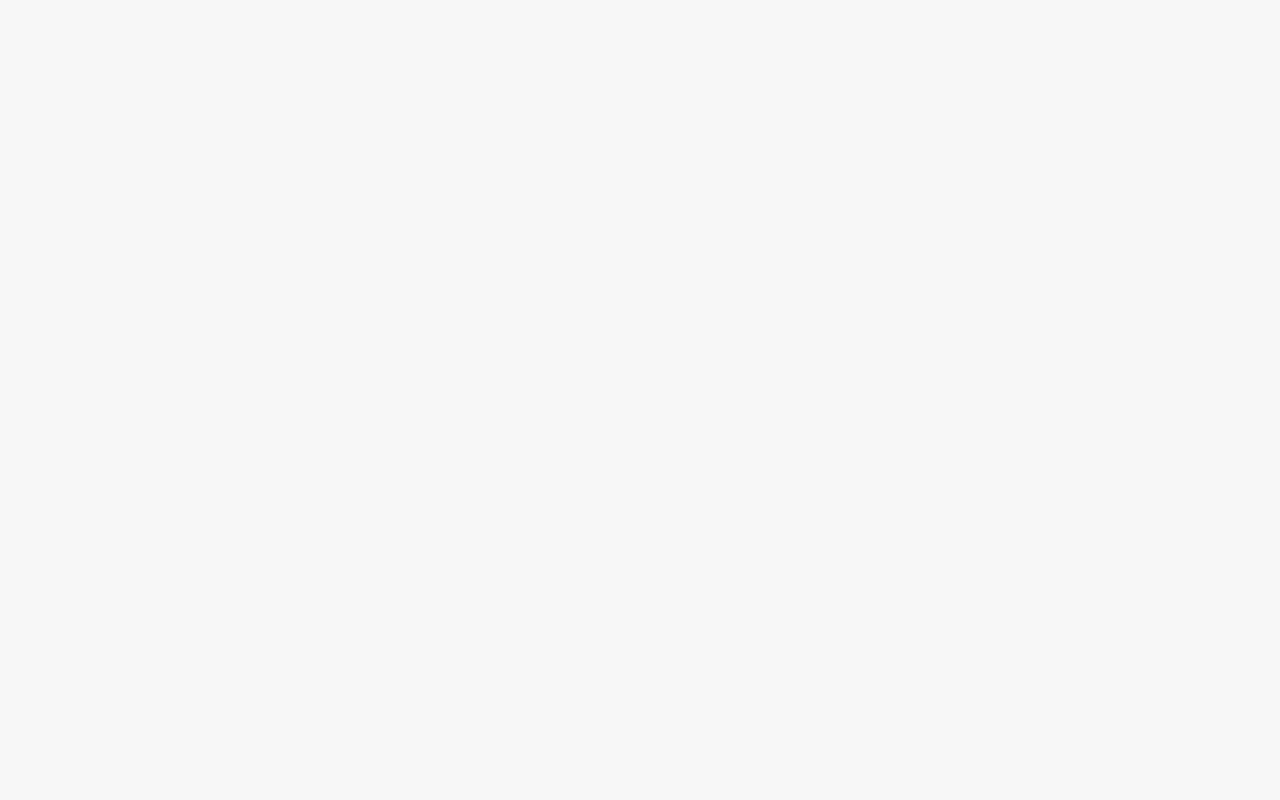
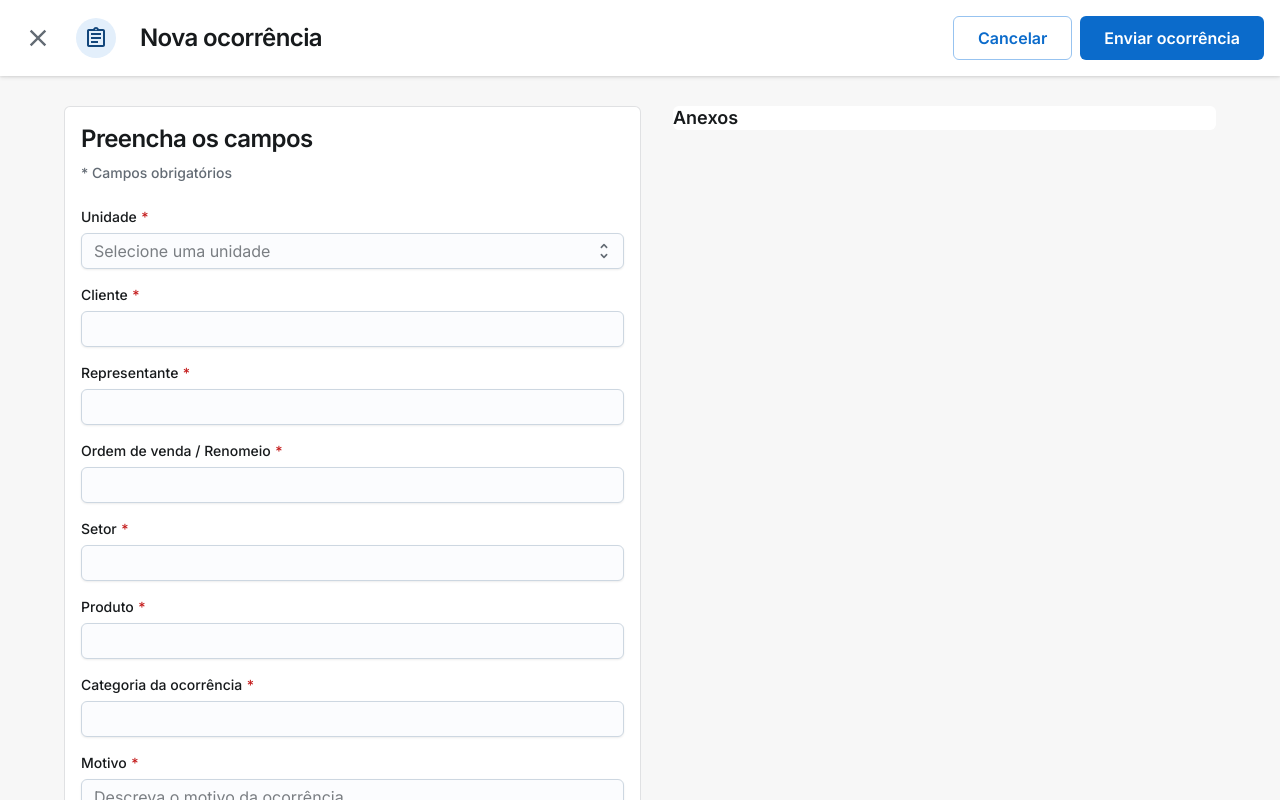
Before and after one commit to lucasbachega/soufer-complaints, a React (Create React App) app: page /new-occurrence in a window 1280 px wide. Before the commit this address had no page. Built offline with nearby package versions, Linux system fonts and the light colour scheme.

Commit message:
configure new occurrence layout v1

```diff
--- a/public/index.html
+++ b/public/index.html
@@ -33,7 +33,7 @@
       href="https://fonts.googleapis.com/css2?family=Inter:wght@300;400;500;600;700&display=swap"
     />
 
-    <title>React App</title>
+    <title>Soufer - Portal de ocorrências</title>
   </head>
 
   <style>
--- a/src/App.js
+++ b/src/App.js
@@ -1,4 +1,5 @@
 import { CssVarsProvider } from "@mui/joy/styles";
+import React from "react";
 import { BrowserRouter } from "react-router-dom";
 import "./App.css";
 import Routes from "./routes";
@@ -7,7 +8,10 @@ import { theme } from "./theme";
 function App() {
   return (
     <div className="App">
-      <CssVarsProvider theme={theme} defaultMode="light">
+      <CssVarsProvider
+        theme={theme}
+        defaultMode="light" // the selector to apply the CSS theme variables stylesheet.
+      >
         <BrowserRouter>
           <Routes />
         </BrowserRouter>
--- /dev/null
+++ b/src/components/SelectInput.js
@@ -0,0 +1,56 @@
+import { InfoOutlined } from "@mui/icons-material";
+import {
+    FormControl,
+    FormHelperText,
+    FormLabel,
+    Option,
+    Select,
+} from "@mui/joy";
+import React from "react";
+
+const SelectInput = ({
+  value,
+  onChange = () => {},
+  label,
+  placeholder,
+  size,
+  variant,
+  helperText,
+  startDecorator,
+  endDecorator,
+  error,
+  defaultValue,
+  options = [],
+  required,
+}) => {
+  return (
+    <FormControl required={required} error={error}>
+      {Boolean(label) && <FormLabel>{label}</FormLabel>}
+      <Select
+        required={required}
+        value={value}
+        variant={variant}
+        size={size}
+        placeholder={placeholder}
+        startDecorator={startDecorator}
+        endDecorator={endDecorator}
+        defaultValue={defaultValue}
+        onChange={onChange}
+      >
+        {options?.map((option) => (
+          <Option key={option?.value} value={option?.value}>
+            {option?.label}
+          </Option>
+        ))}
+      </Select>
+      {Boolean(helperText) && (
+        <FormHelperText>
+          {error && <InfoOutlined />}
+          {helperText}
+        </FormHelperText>
+      )}
+    </FormControl>
+  );
+};
+
+export default SelectInput;
--- /dev/null
+++ b/src/components/TextInput.js
@@ -0,0 +1,40 @@
+import { InfoOutlined } from "@mui/icons-material";
+import { FormControl, FormHelperText, FormLabel, Input } from "@mui/joy";
+import React from "react";
+
+const TextInput = ({
+  value,
+  onChange = () => {},
+  label,
+  placeholder,
+  size,
+  variant,
+  helperText,
+  startDecorator,
+  endDecorator,
+  error,
+  required,
+}) => {
+  return (
+    <FormControl required={required} error={error}>
+      {Boolean(label) && <FormLabel>{label}</FormLabel>}
+      <Input
+        startDecorator={startDecorator}
+        endDecorator={endDecorator}
+        value={value}
+        onChange={(e) => onChange(e.target.value)}
+        placeholder={placeholder}
+        size={size}
+        variant={variant}
+      />
+      {Boolean(helperText) && (
+        <FormHelperText>
+          {error && <InfoOutlined />}
+          {helperText}
+        </FormHelperText>
+      )}
+    </FormControl>
+  );
+};
+
+export default TextInput;
--- /dev/null
+++ b/src/components/TextInputArea.js
@@ -0,0 +1,42 @@
+import { InfoOutlined } from "@mui/icons-material";
+import { FormControl, FormHelperText, FormLabel, Textarea } from "@mui/joy";
+import React from "react";
+
+const TextArea = ({
+  value,
+  onChange = () => {},
+  label,
+  placeholder,
+  size,
+  variant,
+  helperText,
+  startDecorator,
+  endDecorator,
+  error,
+  required,
+}) => {
+  return (
+    <FormControl required={required} error={error}>
+      {Boolean(label) && <FormLabel>{label}</FormLabel>}
+      <Textarea
+        placeholder={placeholder}
+        value={value}
+        onChange={(event) => onChange(event.target.value)}
+        minRows={2}
+        maxRows={4}
+        size={size}
+        startDecorator={startDecorator}
+        endDecorator={endDecorator}
+        variant={variant}
+      />
+      {Boolean(helperText) && (
+        <FormHelperText>
+          {error && <InfoOutlined />}
+          {helperText}
+        </FormHelperText>
+      )}
+    </FormControl>
+  );
+};
+
+export default TextArea;
--- a/src/pages/home/components/ActionCard.js
+++ b/src/pages/home/components/ActionCard.js
@@ -1,9 +1,11 @@
 import { Card, CardContent, Typography } from "@mui/joy";
 import React from "react";
 
-const ActionCard = ({ title, Icon, description }) => {
+const ActionCard = ({ title, Icon, description, onClick }) => {
   return (
     <Card
+      component={"div"}
+      onClick={onClick}
       variant="outlined"
       sx={{
         cursor: "pointer",
--- a/src/pages/home/index.js
+++ b/src/pages/home/index.js
@@ -1,10 +1,17 @@
-import { AdminPanelSettingsOutlined, AssignmentOutlined } from "@mui/icons-material";
+import {
+  AdminPanelSettingsOutlined,
+  AssignmentOutlined,
+} from "@mui/icons-material";
 import { Box, Container, Divider, Typography } from "@mui/joy";
 import Capa from "../../assets/background/soufer-capa.jpeg";
 import Logo from "../../assets/logo/soufer-logo.png";
 import ActionCard from "./components/ActionCard";
 
+import { useNavigate } from "react-router-dom";
+
 export default () => {
+  const navigate = useNavigate();
+
   return (
     <Box flex={1} flexBasis={0} display={"flex"} alignItems={"flex-start"}>
       <Box flex={1} display={"flex"} flexDirection={"column"} height={"100%"}>
@@ -46,11 +53,13 @@ export default () => {
                 Icon={AssignmentOutlined}
                 title={"Nova ocorrência"}
                 description={"Preencha o formulário de reclamação"}
+                onClick={() => navigate("/new-occurrence")}
               />
               <ActionCard
                 Icon={AdminPanelSettingsOutlined}
                 title={"Painel do administrador"}
                 description={"Configure e acompanhe as ocorrências"}
+                onClick={() => navigate("#")}
               />
             </Box>
           </Container>
--- /dev/null
+++ b/src/pages/new-occurrence/components/Appbar.js
@@ -0,0 +1,34 @@
+import { AssignmentOutlined, Close } from "@mui/icons-material";
+import { Avatar, Box, Button, IconButton, Typography } from "@mui/joy";
+import React, { memo } from "react";
+
+const Appbar = ({ onCancel = () => {} }) => {
+  return (
+    <Box
+      zIndex={100}
+      boxShadow={"sm"}
+      p={2}
+      bgcolor={"#FFF"}
+      display={"flex"}
+      alignItems={"center"}
+      gap={1}
+    >
+      <IconButton sx={{ mr: 1 }} size="lg" onClick={onCancel}>
+        <Close />
+      </IconButton>
+      <Avatar color="primary" variant="soft" size="md">
+        <AssignmentOutlined />
+      </Avatar>
+      <Typography ml={2} level="h3">
+        Nova ocorrência
+      </Typography>
+      <Box flex={1} />
+      <Button onClick={onCancel} variant="outlined" size="lg">
+        Cancelar
+      </Button>
+      <Button size="lg">Enviar ocorrência</Button>
+    </Box>
+  );
+};
+
+export default memo(Appbar);
--- /dev/null
+++ b/src/pages/new-occurrence/components/AttachBox.js
@@ -0,0 +1,12 @@
+import { Box, Typography } from "@mui/joy";
+import React from "react";
+
+const AttachBox = () => {
+  return (
+    <Box borderRadius={"sm"} bgcolor={"#FFF"} flex={1}>
+      <Typography level={"title-lg"}>Anexos</Typography>
+    </Box>
+  );
+};
+
+export default AttachBox;
--- /dev/null
+++ b/src/pages/new-occurrence/components/OccurrenceForm.js
@@ -0,0 +1,49 @@
+import { Box, Stack, Typography } from "@mui/joy";
+import React from "react";
+import SelectInput from "../../../components/SelectInput";
+import TextInput from "../../../components/TextInput";
+import TextArea from "../../../components/TextInputArea";
+
+const OccurrenceForm = () => {
+  return (
+    <Box
+      border={1}
+      borderColor={"divider"}
+      p={2}
+      borderRadius={"sm"}
+      bgcolor={"#FFF"}
+      flex={1}
+    >
+      <Typography gutterBottom level={"h3"}>
+        Preencha os campos
+      </Typography>
+      <Typography color="neutral" level={"title-sm"}>
+        * Campos obrigatórios
+      </Typography>
+      <Stack mt={3} spacing={2}>
+        <SelectInput
+          required
+          label={"Unidade"}
+          placeholder={"Selecione uma unidade"}
+          options={[
+            { label: "Cambuí", value: "1" },
+            { label: "São João BV", value: "2" },
+          ]}
+        />
+        <TextInput label={"Cliente"} required />
+        <TextInput label={"Representante"} required />
+        <TextInput label={"Ordem de venda / Renomeio"} required />
+        <TextInput label={"Setor"} required />
+        <TextInput label={"Produto"} required />
+        <TextInput label={"Categoria da ocorrência"} required />
+        <TextArea
+          label={"Motivo"}
+          placeholder={"Descreva o motivo da ocorrência"}
+          required
+        />
+      </Stack>
+    </Box>
+  );
+};
+
+export default OccurrenceForm;
--- /dev/null
+++ b/src/pages/new-occurrence/index.js
@@ -0,0 +1,27 @@
+import { Box, Container } from "@mui/joy";
+import { useCallback } from "react";
+import { useNavigate } from "react-router-dom";
+import Appbar from "./components/Appbar";
+import AttachBox from "./components/AttachBox";
+import OccurrenceForm from "./components/OccurrenceForm";
+
+export default (props) => {
+  const navigate = useNavigate();
+
+  const onCancel = useCallback(() => navigate(-1), []);
+
+  return (
+    <Box flex={1} display={"flex"} flexDirection={"column"}>
+      <Appbar onCancel={onCancel} />
+      <Box flex={1} flexBasis={0} overflow={"auto"} p={4} pt={"30px"}>
+        <Container
+          maxWidth="lg"
+          sx={{ display: "flex", alignItems: "flex-start", gap: 4 }}
+        >
+          <OccurrenceForm />
+          <AttachBox />
+        </Container>
+      </Box>
+    </Box>
+  );
+};
--- a/src/routes/index.js
+++ b/src/routes/index.js
@@ -1,10 +1,12 @@
 import { Route, Routes } from "react-router-dom";
 import Home from "../pages/home";
+import NewOccurrence from "../pages/new-occurrence";
 
 export default function () {
   return (
     <Routes>
       <Route path="/" element={<Home />} />
+      <Route path="/new-occurrence" element={<NewOccurrence />} />
     </Routes>
   );
 }
```
